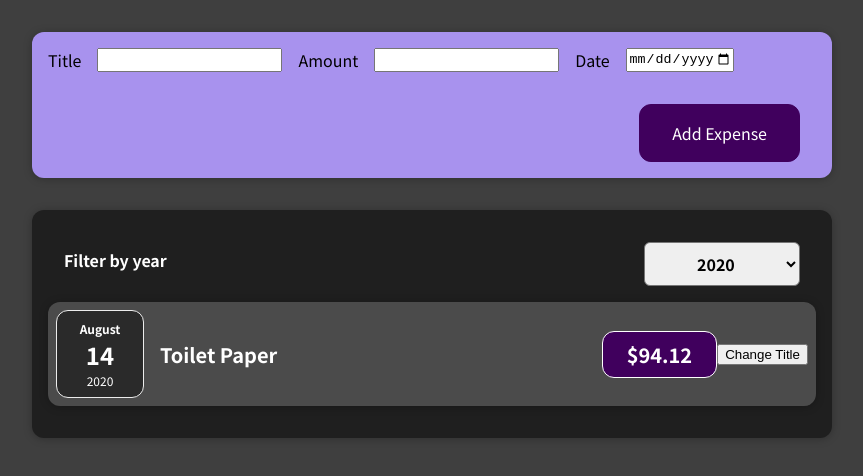
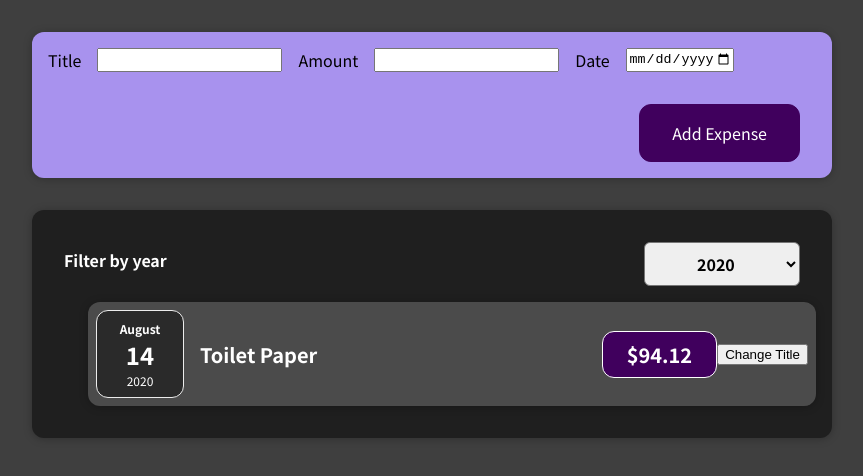
Before and after one commit to kevinniu79/ReactProject, a React (Create React App) app in the folder 01-starting-setup/01-starting-setup/: page / in a window 1280 px wide. Shown: the top 476 px of the page, without its empty margins (208-1071 px from the left). Built offline with nearby package versions, Linux system fonts and the light colour scheme.

Commit message:
Create ExpenseList

```diff
--- /dev/null
+++ b/01-starting-setup/01-starting-setup/src/components/ExpenseList.css
@@ -0,0 +1,9 @@
+.expenses-list {
+    list-style: none;
+    padding: 0;
+  }
+
+  .expenses-list__fallback {
+    color: white;
+    text-align: center;
+  }
--- /dev/null
+++ b/01-starting-setup/01-starting-setup/src/components/ExpenseList.js
@@ -0,0 +1,23 @@
+import React from 'react';
+import './ExpenseList.css'
+import ExpenseItem from './ExpenseItem';
+
+function ExpenseList(props) {
+    if (props.items.length === 0) {
+        return <h2 className="expenses-list__fallback">Found no expenses.</h2>;
+      }
+      return (
+        <ul className="expense-list">
+          {props.items.map((expensesElement) => (
+            <ExpenseItem
+              key={expensesElement.id}
+              title={expensesElement.title}
+              amount={expensesElement.amount}
+              date={expensesElement.date}
+           ></ExpenseItem>
+         ))}
+        </ul>
+      );
+  }
+
+  export default ExpenseList;
--- a/01-starting-setup/01-starting-setup/src/components/Expenses.js
+++ b/01-starting-setup/01-starting-setup/src/components/Expenses.js
@@ -3,6 +3,8 @@ import "./Expenses.css";
 import Card from './Card.js';
 import ExpenseItem from "./ExpenseItem";
 import ExpenseFilter from "./newExpense/ExpensesFilter.js";
+import ExpenseList from "./ExpenseList.js";
+
 function Expenses(props) {
 
 const [filteredYear, setFilteredYear] = useState('2020');
@@ -18,14 +20,7 @@ function filterChangeHandler(selectedYear) {
   return (
     <Card className="expenses">
       <ExpenseFilter selected={filteredYear} onFilterChange={filterChangeHandler}></ExpenseFilter>
-      {filteredExpenses.map((expensesElement) => (
-        <ExpenseItem
-          key={expensesElement.id}
-          title={expensesElement.title}
-          amount={expensesElement.amount}
-          date={expensesElement.date}
-        ></ExpenseItem>
-      ))}
+      <ExpenseList items={filteredExpenses}></ExpenseList>
     </Card>
   );
 }
```
Also changed, not shown: 1 other file (tests, documents, lock files or other folders).
